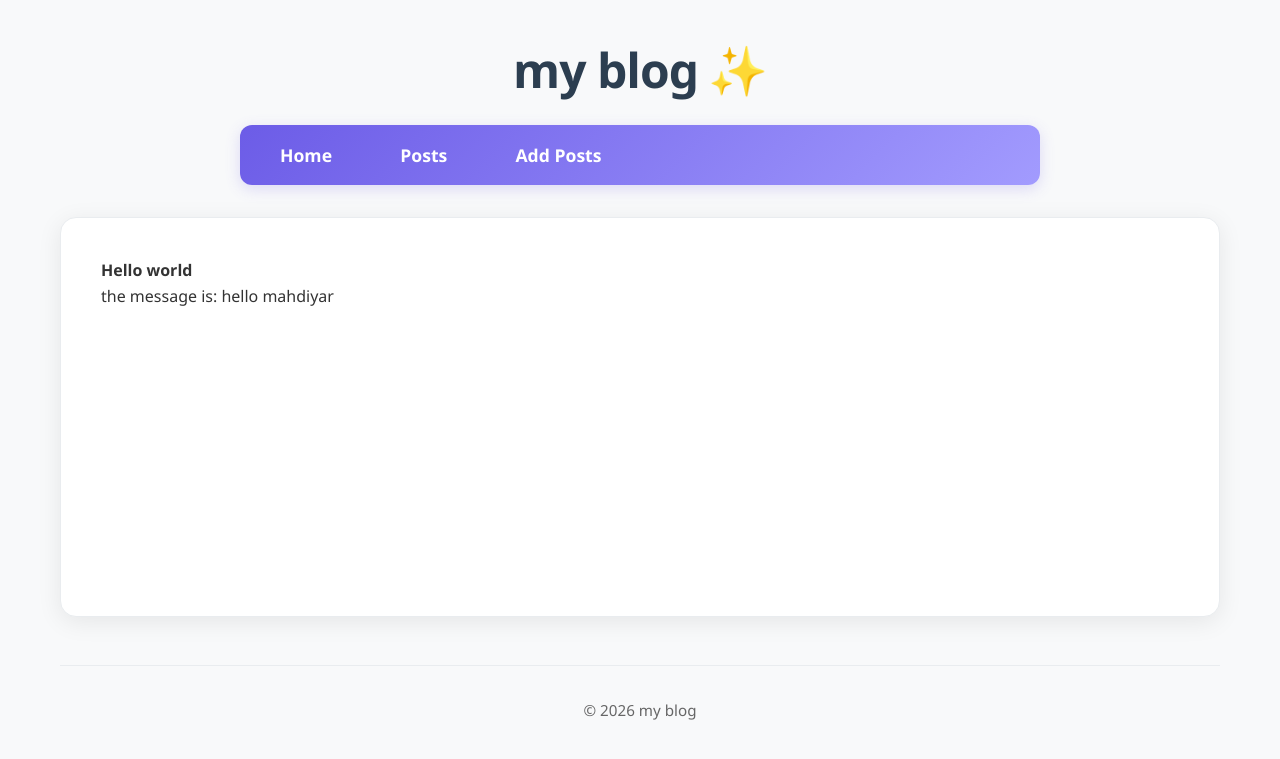
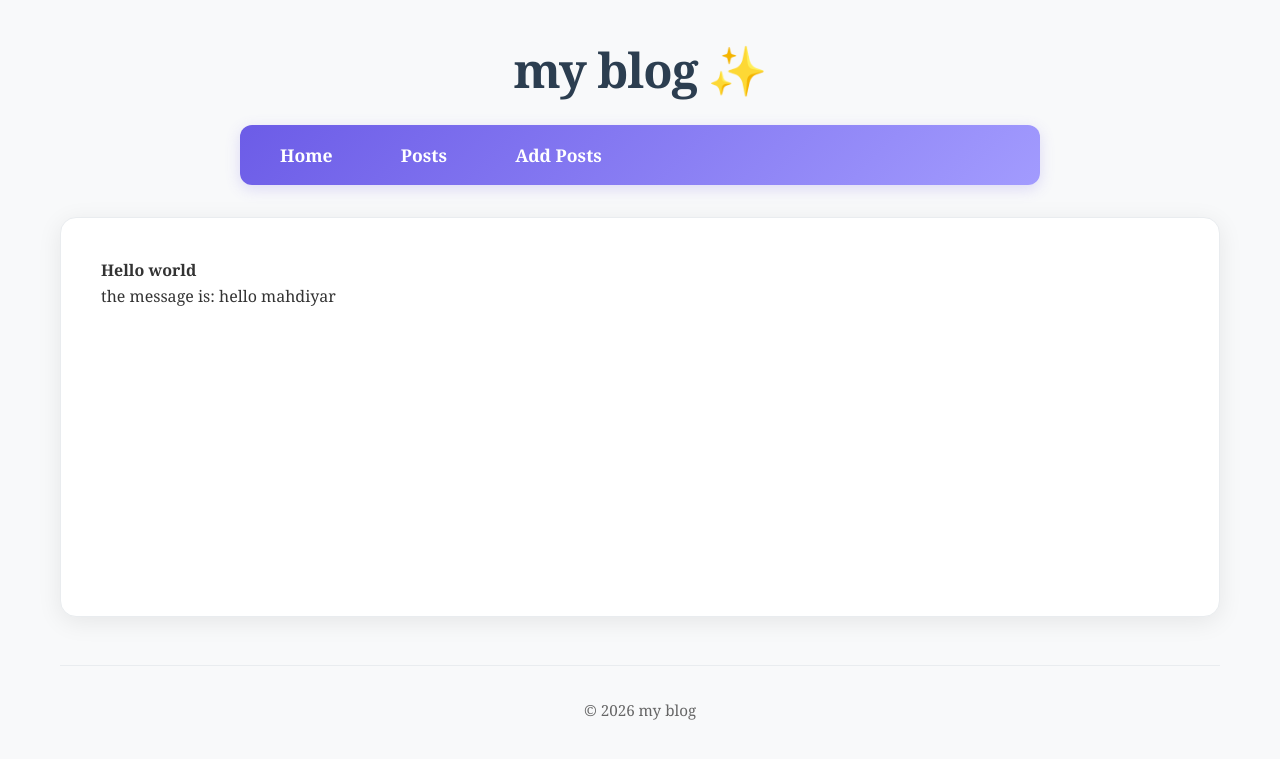
Before and after one commit to MahdiyarDev/project-blog, a PHP site: page / in a window 1280 px wide. Shown: the top 759 px of the page. Run offline with PHP 8.4, Linux system fonts and the light colour scheme; data comes from the database, SQL or seed files in the repository.

```diff
--- a/public/style-main.css
+++ b/public/style-main.css
@@ -8,7 +8,7 @@
 }
 
 body {
-    font-family: 'Segoe UI', Tahoma, Geneva, Verdana, sans-serif;
+    font-family: Cambria, Cochin, Georgia, Times, 'Times New Roman', serif;
     line-height: 1.6;
     color: #333;
     background-color: #f8f9fa;
@@ -88,6 +88,11 @@ footer p {
     align-items: center;
     justify-content: center;
     gap: 8px;
+}
+
+article{
+    margin-bottom: 1rem;
+    margin-top: 1rem;
 }
 
 /* انیمیشن‌های ظریف */
```
